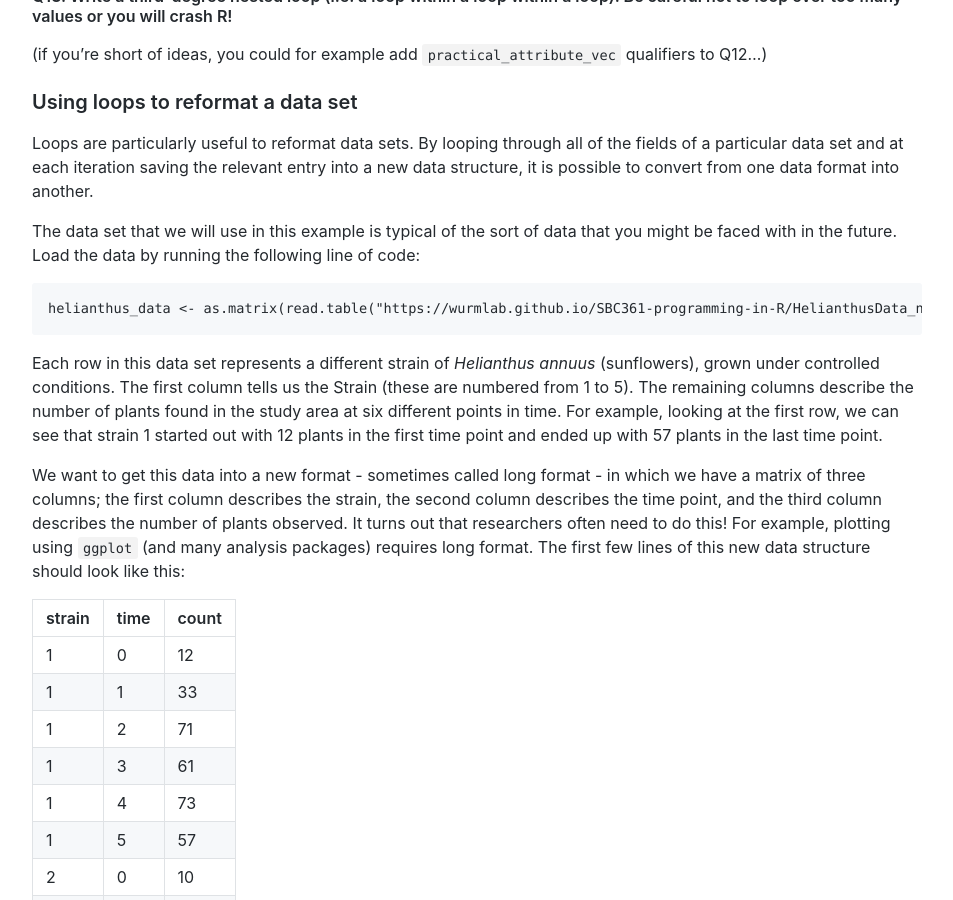
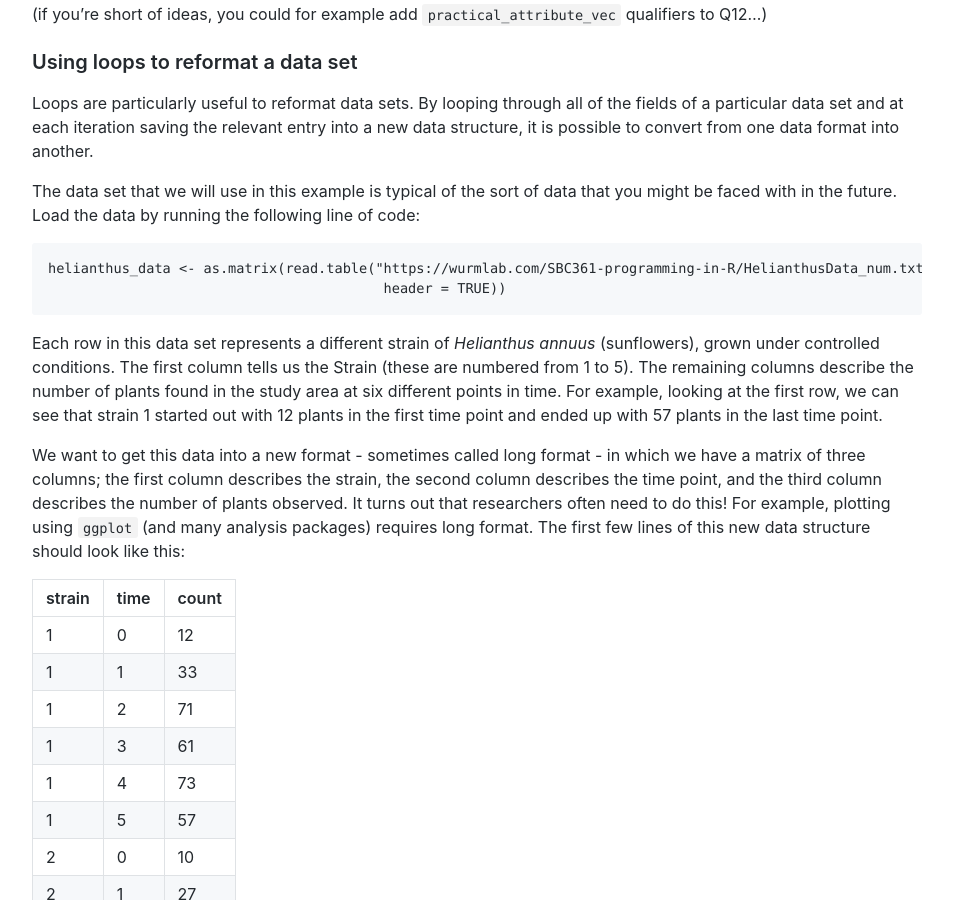
Before and after one commit to wurmlab/SBC361-programming-in-R, a Jekyll site: the page built from 2021/practical2/index.md, in a window 1280 px wide and 900 px high, scrolled down 8290 px. Shown: the whole window, without its empty margins (163-1116 px from the left). Built offline with Jekyll 4.4.1, drawn with Linux system fonts in a browser that asks for light colours; part of the change alters nothing that is shown; some of the changed text lies outside the part shown.

Commit message:
Update index.md

````diff
--- a/2021/practical2/index.md
+++ b/2021/practical2/index.md
@@ -1,10 +1,9 @@
 ---
 layout: page
+title: Introduction to functions and loops in R
 ---
 
-# Computing in R - Practical 2
-
-October 2021
+# Introduction to functions and loops in R
 
 Building on your existing skills, we will now move on to consider advanced ways of controlling program flow. Specifically, we will explore **functions** and **loops**, two important features of R that are also present in most other programming languages. We will also be doing a few exercises with DNA/RNA strings. As always, you will want to refer frequently to the R help files (through `?`) and your own notes when exploring these new concepts.
 
@@ -309,7 +308,8 @@ Loops are particularly useful to reformat data sets. By looping through all of t
 The data set that we will use in this example is typical of the sort of data that you might be faced with in the future. Load the data by running the following line of code:
 
 ```r
-helianthus_data <- as.matrix(read.table("https://wurmlab.github.io/SBC361-programming-in-R/HelianthusData_num.txt", header = TRUE))
+helianthus_data <- as.matrix(read.table("https://wurmlab.com/SBC361-programming-in-R/HelianthusData_num.txt",
+                                         header = TRUE))
 ```
 
 Each row in this data set represents a different strain of *Helianthus annuus* (sunflowers), grown under controlled conditions. The first column tells us the Strain (these are numbered from 1 to 5). The remaining columns describe the number of plants found in the study area at six different points in time. For example, looking at the first row, we can see that strain 1 started out with 12 plants in the first time point and ended up with 57 plants in the last time point.
````
